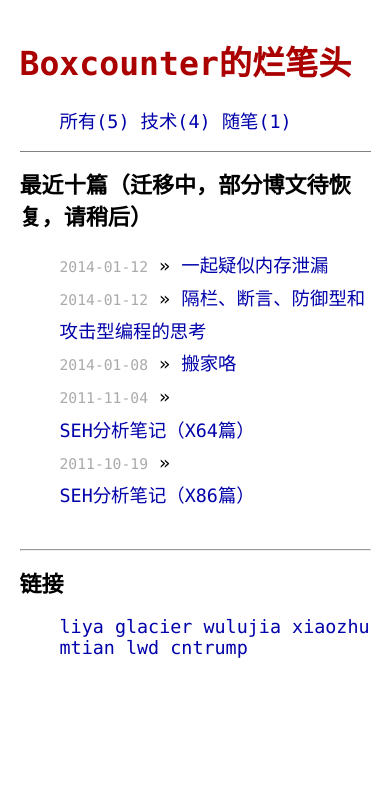
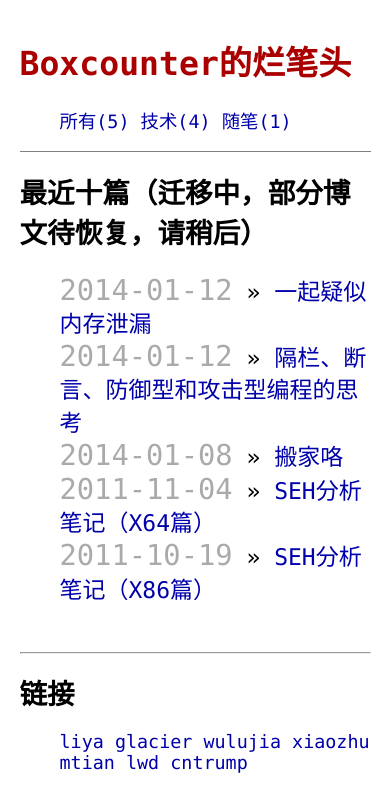
Before and after one commit to betacat/betacat.github.io, a Jekyll site: the page built from index.html, in a window 390 px wide. Shown: the top 812 px of the page. Built offline with Jekyll 4.4.1, drawn with Linux system fonts in a browser that asks for light colours; nearby versions of some CDN libraries; Markdown is read by kramdown in place of the engine named in the settings.

Commit message:
first commit

```diff
--- a/_layouts/default.html
+++ b/_layouts/default.html
@@ -20,7 +20,6 @@
         <div class="site">
           <div class="header">
             <h1 class="title"><a href="/">{{ site.name }}</a></h1>
-            <!-- <a class="extra" href="/">home</a> -->
           </div>
 
           <div class="category">
--- a/_layouts/post.html
+++ b/_layouts/post.html
@@ -17,6 +17,5 @@ layout: default
 <br/>
 <hr/>
 <br/>
-
+</div>
 {% include disqus_comment.html  %}
-</div>
--- a/css/main.css
+++ b/css/main.css
@@ -186,3 +186,51 @@ blockquote{
   border-top: 0.1em dashed #cccccc;
   overflow: hidden
 }
+
+/*****************************************************************************/
+/*
+/* 自适应
+/*
+/*****************************************************************************/
+
+@media only screen and (max-width: 760px) {
+  h1 {
+    font-size: 1.5em;
+  }
+
+  h2 {
+    font-size: 1.23em;
+  }
+}
+
+@media only screen and (max-width: 480px) {
+  h1 {
+    font-size: 1.5em;
+  }
+
+  h2 {
+    font-size: 1.23em;
+  }
+
+  /*****************************************************************************/
+  /*
+  /* Home
+  /*
+  /*****************************************************************************/
+  .posts {
+    list-style-type: none;
+    margin-bottom: 2em;
+    font-size: 1.25em;
+  }
+
+  .posts li {
+    line-height: 1.4em;
+  }
+
+  .posts span {
+    color: #aaa;
+    font-family: Monaco, "Courier New", monospace;
+    font-size: 1.25em;
+  }
+
+}
```
